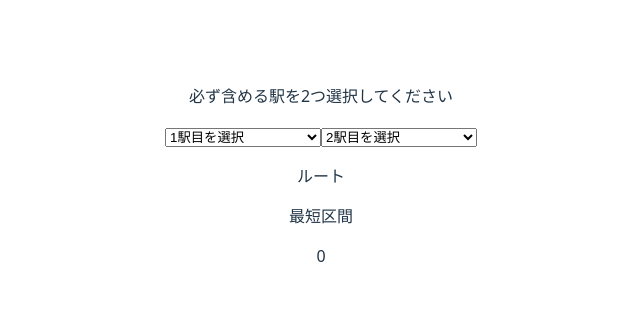
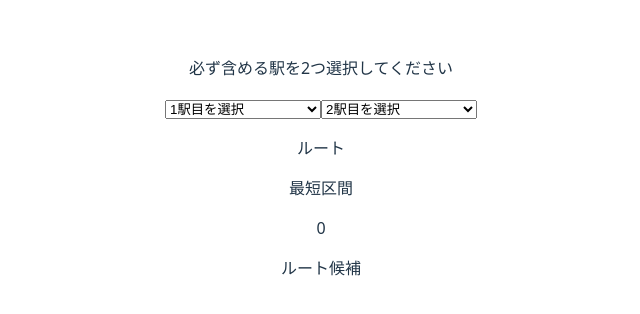
Before and after one commit to EikiOta/nagoya-teiki-route, a React (Vite) app: page / in a window 1280 px wide. Shown: the part 232-546 px from the top of the page, without its empty margins (319-959 px from the left). Built offline with nearby package versions, Linux system fonts and the light colour scheme.

Commit message:
最低限DFS表示

```diff
--- a/src/core/routeCandidateFinder.ts
+++ b/src/core/routeCandidateFinder.ts
@@ -41,7 +41,7 @@ export const routeCandidateFinder = (startNodeId: string, endNodeId: string) =>
         }
     }
     recursiveDFS(initialCurrentPathState);
-
+    return candidateRouteList;
 
 }
 
--- a/src/pages/HomePage.tsx
+++ b/src/pages/HomePage.tsx
@@ -2,11 +2,16 @@ import Stations from "../data/stationNodes.ts";
 import dijkstra from "../core/findShortestRoutes.ts";
 import { useEffect, useState } from 'react';
 import convertFareSection from "../core/fareSection.ts";
+import type { currentPathState } from "../types/currentPathState.ts";
+import { routeCandidateFinder } from "../core/routeCandidateFinder.ts";
+
 export const HomePage = () => {
     const [route, setRoute] = useState<string[]>([]);// route保存 + 再描画
     const [firstSta, setFirstSta] = useState("");
     const [secondSta, setSecondSta] = useState("");
     const [fareSec, setFareSec] = useState(0);
+
+    const [routeCandidates, setRouteCandidates] = useState<currentPathState[]>([]);// DFS(ルート候補)の結果状態管理
 
     const onSetFirstSta = (e: React.ChangeEvent<HTMLSelectElement>) => {
         setFirstSta(e.target.value);
@@ -24,12 +29,12 @@ export const HomePage = () => {
         if(firstSta !== "" && secondSta !== ""){
             //setRoute(dijkstra(firstSta, secondSta).route);
             const {route, distance} = dijkstra(firstSta, secondSta);
+            const routeCandidates = routeCandidateFinder(firstSta, secondSta);
             /* 下記二つのroute, distanceは上記定義のstateのものとは違う */
             setRoute(route);
-            console.log("距離" + distance);
-            console.log("区間" + convertFareSection(distance));
             setFareSec(convertFareSection(distance));
 
+            setRouteCandidates(routeCandidates);// DFS探索
         }
     }, [firstSta, secondSta])
   return (
@@ -51,6 +56,10 @@ export const HomePage = () => {
         {route}
         <p>最短区間</p>
         {fareSec}
+        <p>ルート候補</p>
+        {routeCandidates.map((routeCandidate) => {
+            return routeCandidate.routeNodesIds.join(" → ")
+        })}
     </>
   );
 }
```
